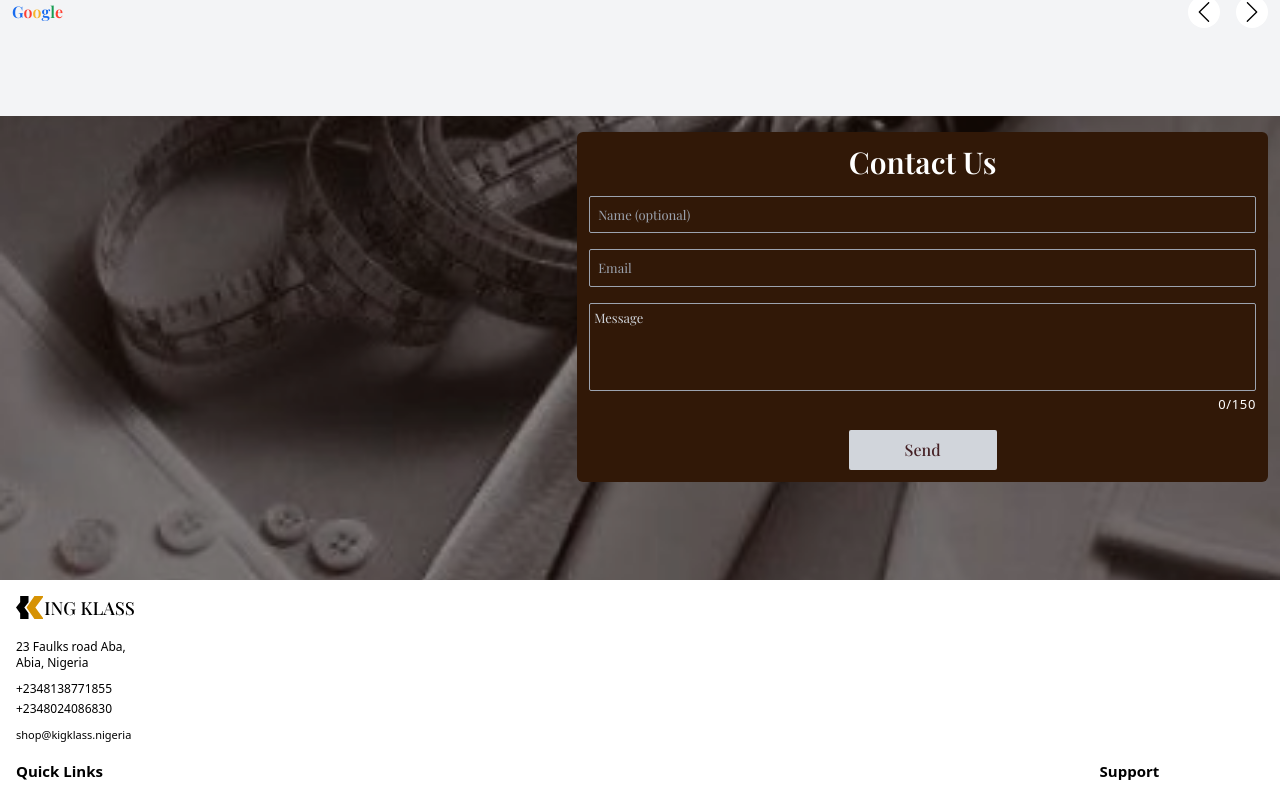
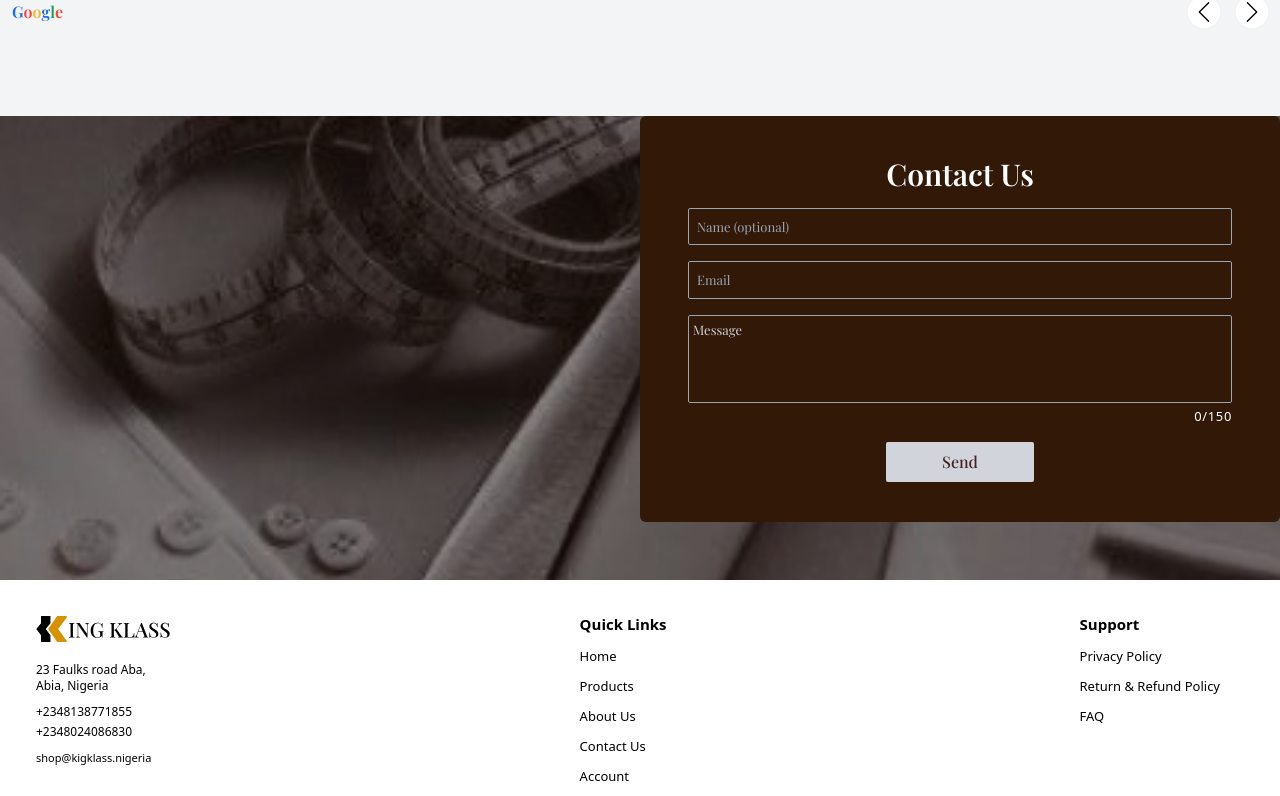
Before and after one commit to itsoluwatobby/KingKlass, a React (Vite) app: page / in a window 1280 px wide. Shown: the part 3058-3854 px from the top of the page. Built offline with nearby package versions, Linux system fonts and the light colour scheme; a web font is replaced by a local one.

Commit message:
desktop view

```diff
--- a/src/App.tsx
+++ b/src/App.tsx
@@ -48,7 +48,7 @@ function App() {
   }, [pathname, signin, signup, setAppModals])
 
   return (
-    <main className='w-full md:m-auto h-scre scroll-smooth overflow-y-scroll'>
+    <main className='w-full md:m-auto h-scre scroll-smooth overflow-y-scroll transition-all'>
       {/* APP MODALS */}
       <UserNavModal />
       <NavModal />
--- a/src/components/Footer.tsx
+++ b/src/components/Footer.tsx
@@ -10,9 +10,11 @@ export const Footer = () => {
   const noFooterRoutes = ['/products', `/products/${productId}`];
 
   return (
-    <footer className={`${noFooterRoutes.includes(pathname) ? 'hidden' : 'flex'} flex-col gap-y-5 text-xs font-sans font-medium w-full p-4 pb-10 min-h-[60vh] mobile:min-h-[50vh]`}>
-      <KingKlassStretch size={{width: '118', height: '23'}} />
+    <footer className={`${noFooterRoutes.includes(pathname) ? 'hidden' : 'flex'} flex-col gap-y-5 text-xs font-sans font-medium w-full p-4 pb-10  transition-all min-h-[60vh mobile:min-h-[50vh`}>
 
+      <div className='md:p-5 flex flex-col gap-y-5 w-full md:justify-between md:flex-row'>
+        <div className="flex flex-col gap-y-5 gap-5">
+          <KingKlassStretch size={{width: '134', height: '26'}} />
           <div className='flex flex-col gap-y-2.5'>
             <p className="flex flex-col">
               <span>23 Faulks road Aba,</span>
@@ -24,8 +26,9 @@ export const Footer = () => {
             </div>
             <p className="text-[11px]">shop@kigklass.nigeria</p>
           </div>
+        </div>
 
-      <div className="flex justify-between pr-6">
+        <div className="md:flex-none flex justify-between pr-6 md:w-[55%]">
           <RouteLinks
           name={QuickLinks.name}
           values={QuickLinks.values}
@@ -34,6 +37,7 @@ export const Footer = () => {
           name={Support.name}
           values={Support.values}
           />
+        </div>
       </div>
 
       <div className="w-full h-[2px] bg-gray-400" />
--- a/src/components/home/ContactUs.tsx
+++ b/src/components/home/ContactUs.tsx
@@ -53,9 +53,9 @@ export const ContactUs = () => {
     style={setCustomBackgroundImage(
       '/background.png'
     )}
-    className="bg-gray-50 text-white px-3 flex flex-col gap-y-5 w-full pt-4 pb-2 mobile:min-h-[48vh] min-h-[58vh]">
+    className="bg-gray-50 text-white px-3 flex flex-col gap-y-5 w-full pt-4 pb-2 md:p-0 transition-all mobile:min-h-[48vh] min-h-[58vh]">
 
-      <div className="md:self-end md:bg-[#311807] flex flex-col gap-y-4 md:w-[55%] rounded-md p-3">
+      <div className="md:self-end md:bg-[#311807] flex flex-col gap-y-4 md:w-[55%] xl:w-1/2 md:h-full rounded-md p-3 md:p-10 md:px-12">
         <h1 className="text-3xl font-semibold text-center">Contact Us</h1>
         <InputText
         placeholder="Name (optional)"
--- a/src/components/home/Explore.tsx
+++ b/src/components/home/Explore.tsx
@@ -6,7 +6,7 @@ export default function Explore() {
 
   // min-h-[100vh]
   return (
-    <section className='py-4 flex flex-col md:flex-row-reverse gap-y-2 min-h-[75vh] md:text-sm'>
+    <section className='py-4 flex flex-col md:flex-row-reverse gap-y-2 min-h-[75vh] transition-all md:text-sm'>
 
       <div className='md:hidden flex flex-col gap-1 items-center p-2 p4-3'>
         <h3 className="text-[#842415] md:text-xl text-2xl">GALLERY</h3>
--- a/src/components/home/Hero.tsx
+++ b/src/components/home/Hero.tsx
@@ -6,7 +6,7 @@ export const Hero = () => {
 
   // min-h-[90vh]
   return (
-    <section className="relative flex items-cente w-full flex-none h-[90%]">
+    <section className="relative flex items-cente w-full flex-none transition-all h-[90%]">
       <div className="md:mt-24 py-6 px-4 md:px-16 lg:px-28 flex flex-col gap-y-8 mobile:gap-y-4 items-center md:items-start w-full h-full">
         <h1 className="text-center md:text-start mobile:text-2xl text-3xl whitespace-pre-wrap font-bold">
           CRAFTING IDENTITY
--- a/src/components/home/HowItWorks.tsx
+++ b/src/components/home/HowItWorks.tsx
@@ -11,7 +11,7 @@ export default function HowItWorks() {
   ]
   //75vh
   return (
-    <section className="relative md:mt-10 lg:px-44 md:px-32 p-4 flex flex-col gap-y-6 min-h-">
+    <section className="relative md:mt-10 lg:px-44 md:px-32 p-4 flex flex-col gap-y-6 transition-all min-h-">
 
       <div className="relative flex flex-col items-center gap-y-2 w-full">
           <h3 className="text-[#842415] text-sm">TAILORED ASSISTANCE</h3>
--- a/src/components/home/Testimonials.tsx
+++ b/src/components/home/Testimonials.tsx
@@ -85,7 +85,7 @@ const FeedBacks = ({ author, comment, location, date }: FeedBacksProps) => {
   const [firstName, lastName] = author.split(' ', 2);
 
   return (
-    <div className='md:border-0 md:border-r-2 md:last:border-r-0 px-2 md:pr-4 flex-none flex flex-col gap-y-3 maxmobile:w-full w-[23rem]'>
+    <div className='md:border-0 md:border-r-2 md:last:border-r-0 px-2 md:pr-4 flex-none flex flex-col gap-y-3 maxmobile:w-full w-[23rem] transition-all'>
       <div className='capitalize font-semibold text-sm flex items-center gap-x-3'>
         <h3 className='flex-none w-8 h-8 grid place-content-center bg-[#F2DDB1] font-bold rounded-full p-2'>{getInitials(firstName)}</h3>
         <h3 className=''>{firstName} &nbsp;{getInitials(lastName)}</h3>
--- a/src/components/home/WhatWeOffer.tsx
+++ b/src/components/home/WhatWeOffer.tsx
@@ -7,7 +7,7 @@ import { Icon4 } from "./icons/Icon4";
 
 export default function WhatWeOffer() {
   return (
-    <div className='lg:pl-16 md:pl-10 h-80 flex flex-col w-full'>
+    <div className='lg:pl-16 md:pl-10 h-80 flex flex-col w-full transition-all'>
 
       <div className='hidden md:flex flex-col gap-1 p-2 p4-3'>
         <h3 className="text-[#842415] md:text-xl text-2xl">GALLERY</h3>
```
Lines whose indentation alone changed are shown as unchanged.
